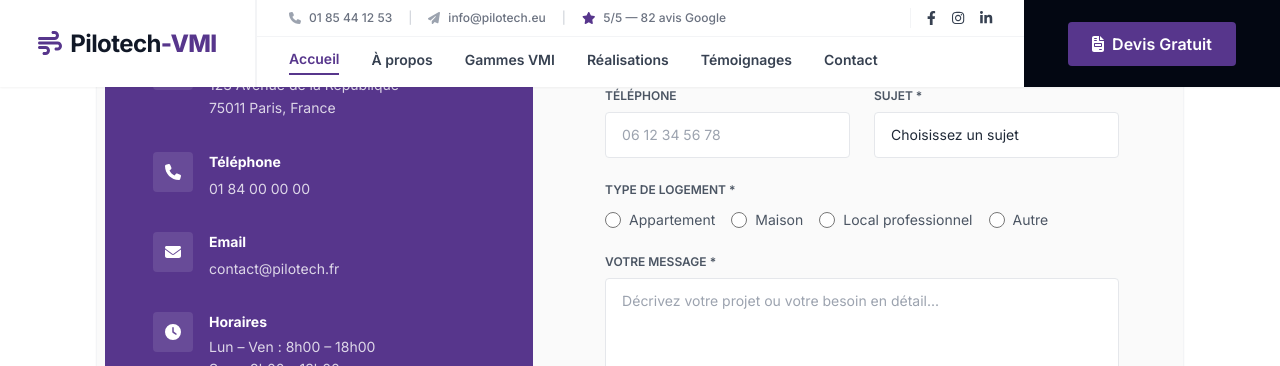
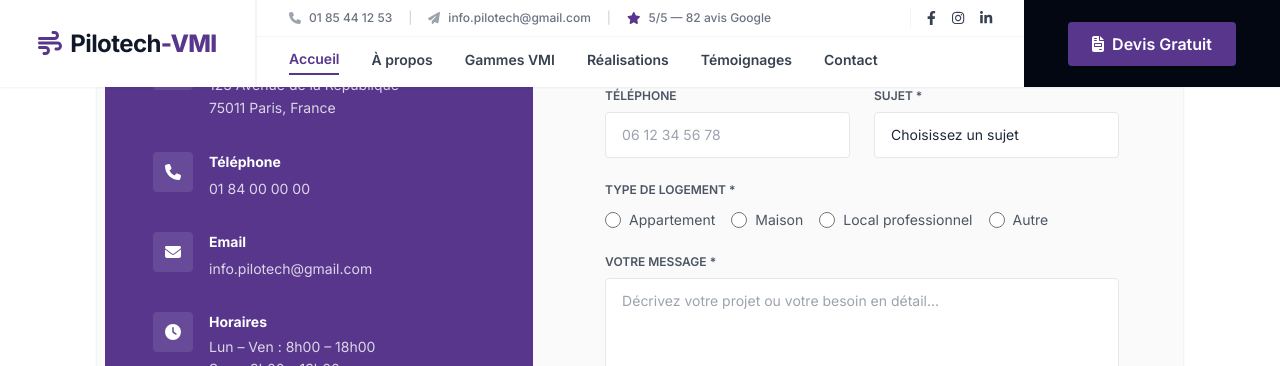
Before and after one commit to joanacodes/pilotech-vmi, a Jekyll site: the page index.html, which Jekyll copies as it is, in a window 1280 px wide and 900 px high, scrolled down 7519 px. Shown: the top 366 px of the window. Built offline with Jekyll 4.4.1, drawn with Linux system fonts in a browser that asks for light colours; nearby versions of some CDN libraries.

Commit message:
Update index.html

```diff
--- a/index.html
+++ b/index.html
@@ -60,8 +60,8 @@
 <i class="fa-solid fa-phone mr-2 text-gray-400"></i> 01 85 44 12 53
           </a>
 <span class="text-gray-300">|</span>
-<a class="hover:text-brand transition flex items-center" href="mailto:info@pilotech.eu">
-<i class="fa-solid fa-paper-plane mr-2 text-gray-400"></i> info@pilotech.eu
+<a class="hover:text-brand transition flex items-center" href="mailto:info.pilotech@gmail.com">
+<i class="fa-solid fa-paper-plane mr-2 text-gray-400"></i> info.pilotech@gmail.com
           </a>
 <span class="text-gray-300">|</span>
 <span class="flex items-center">
@@ -686,7 +686,7 @@
 <div class="w-10 h-10 bg-white/10 rounded flex items-center justify-center mr-4 shrink-0"><i class="fa-solid fa-envelope"></i></div>
 <div>
 <h4 class="font-bold text-sm mb-1">Email</h4>
-<a class="text-white/80 hover:text-white transition text-sm" href="mailto:contact@pilotech.fr">contact@pilotech.fr</a>
+<a class="text-white/80 hover:text-white transition text-sm" href="mailto:info.pilotech@gmail.com">info.pilotech@gmail.com</a>
 </div>
 </div>
 <div class="flex items-start">
```
